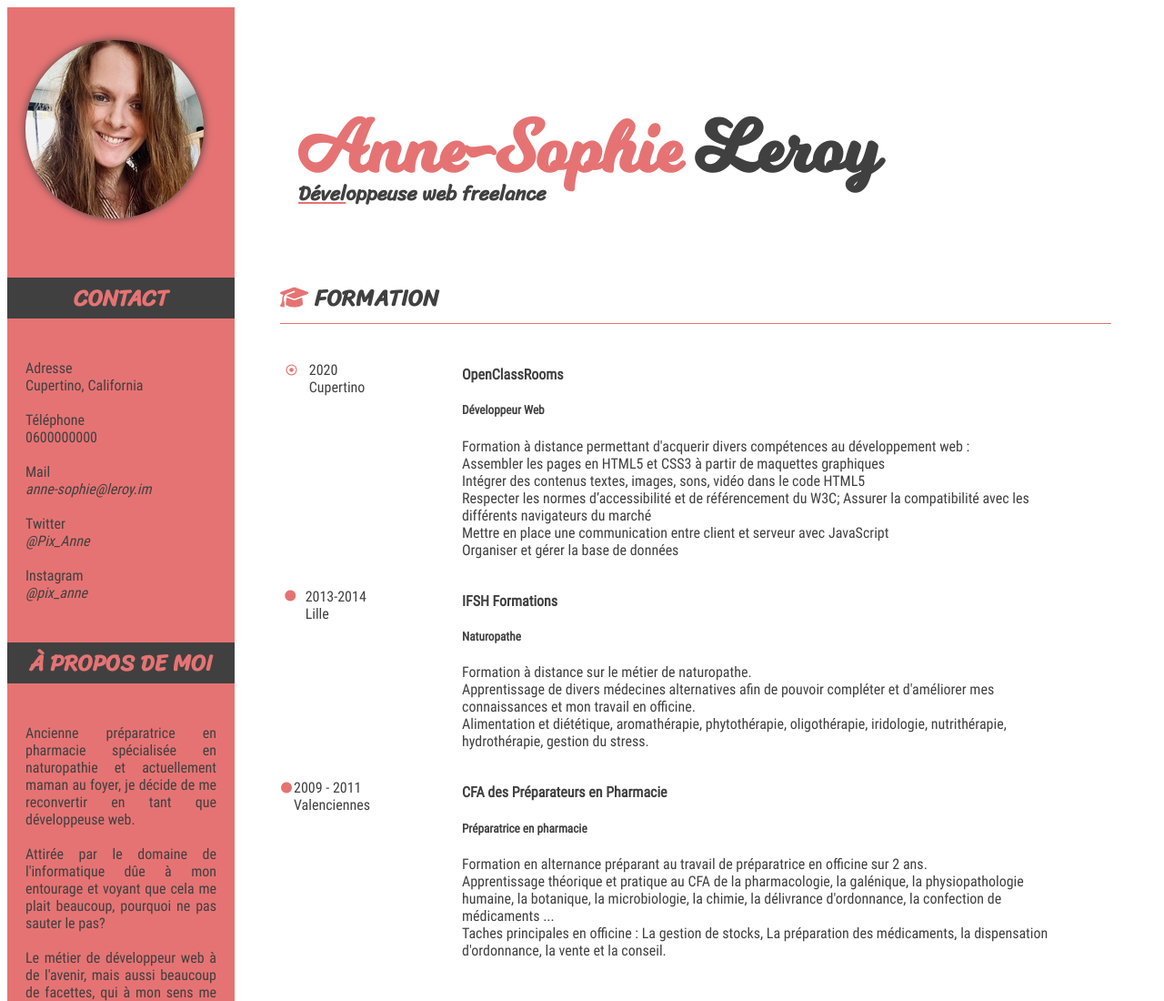
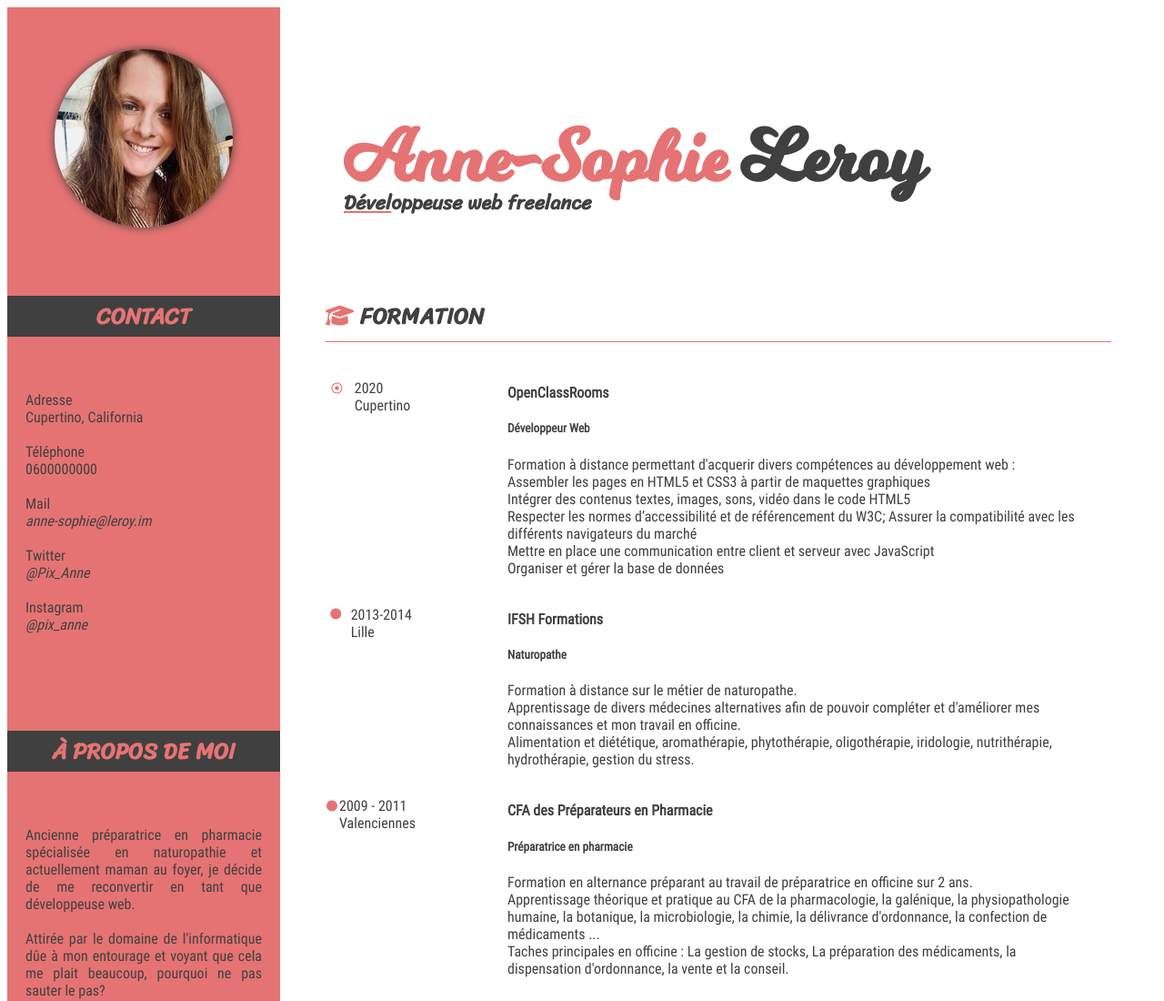
Before and after one commit to PixAnne/OpenClassRoomProject2, a plain HTML site: page mon_cv.html in a window 1280 px wide. Shown: the top 1100 px of the page at 91% size. Drawn offline with Linux system fonts and the light colour scheme.

Commit message:
Correction pour recentrer l'image et améliorer la colonne de gauche

```diff
--- a/mon_cv.css
+++ b/mon_cv.css
@@ -68,10 +68,13 @@ header {
 /* Apparence du bloc photo */
 .photo {
     background-color: rgb(230, 115, 115);
-    padding : 20px;
-    width: 210px;
+    padding : 30px;
+    width: 240px;
     flex-shrink: 0; /* Interdiction de rétrécir */
+    text-align: center;
 }
+
+
 
 img {
     border-radius: 100%;
@@ -95,9 +98,6 @@ img {
     font-family: Sriracha;
 }
 
-.propos p {
-    text-align: justify;
-}
 
 
         /* Apparence générale du corps du CV */
@@ -115,14 +115,18 @@ img {
     background-color: rgb(230, 115, 115);
     color: rgb(64, 64, 64);
     text-align: left;
-    width: 250px;
+    width: 300px;
     flex-shrink: 0; /* Interdiction de rétrécir */
+    display: flex;
+    flex-direction: column;
+    justify-content: space-between;
 }
 
 .gauche h3 {
     background-color: rgb(64, 64, 64);
     color: rgb(230, 115, 115);
     text-align: center;
+    margin-bottom: 40px;
 }
 
 .gauche p {
@@ -159,7 +163,19 @@ img {
 
 
 .loisirs {
-    padding-bottom: 25px;
+    padding-bottom: 40px;
+}
+
+.contact {
+    flex: 1;
+}
+
+.propos {
+    flex: 3;
+}
+
+.propos p {
+    text-align: justify;
 }
 
 
--- a/mon_cv.html
+++ b/mon_cv.html
@@ -12,7 +12,7 @@
 		<header>
 			<section class="photo">
 				<p>
-					<a href="moi.jpg" title="Cliquez pour agrandir" target="_blank"><img src="moi_mini.jpg" alt="Ma photo"/></a>
+					<a href="photo/moi.jpg" title="Cliquez pour agrandir" target="_blank"><img src="photo/moi_mini.jpg" alt="Ma photo"/></a>
 				</p>
 			</section>
 
```
Also changed, not shown: photo/moi_mini.jpg (renamed from moi_mini.jpg), 3 other files.
